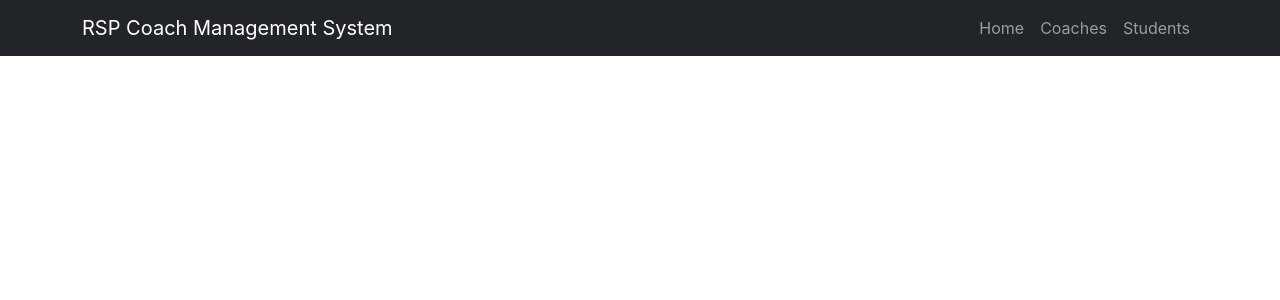
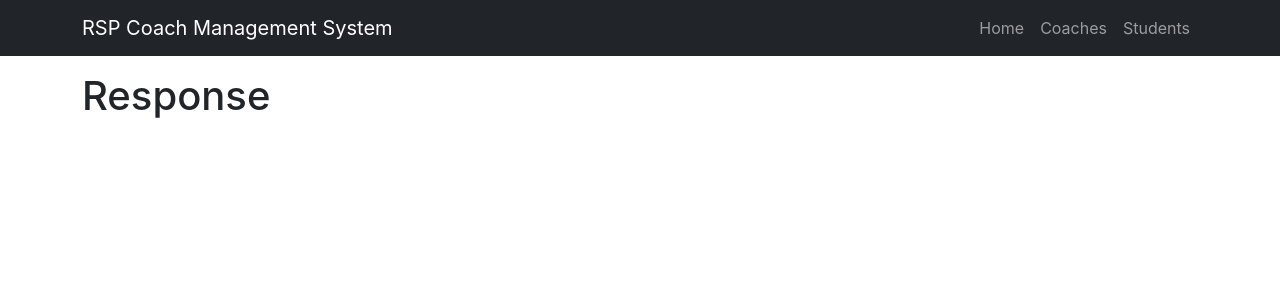
Before and after one commit to valerium-dev/ramshorncms-frontend, a React (Create React App) app: page /response/1 in a window 1280 px wide. Shown: the top 300 px of the page. Built offline with nearby package versions, Linux system fonts and the light colour scheme.

Commit message:
Added stub for Response component

```diff
--- a/src/App.js
+++ b/src/App.js
@@ -1,6 +1,6 @@
 import React from 'react';
 import { BrowserRouter as Router, Route, Switch } from "react-router-dom";
-import { Navigation, Home, Coaches, Students, Coach, Student, NewCoach, NewStudent } from "./components";
+import { Navigation, Home, Coaches, Students, Coach, Student, Response, NewCoach, NewStudent } from "./components";
 
 function App() {
   return (
@@ -13,6 +13,7 @@ function App() {
           <Route path="/students" exact component={() => <Students/>}/>
           <Route path="/coaches/:id" component={Coach}/>
           <Route path="/students/:id" component={Student}/>
+          <Route path="/response/:id" component={Response}/>
           <Route path="/newCoach" exact component={() => <NewCoach/>}/>
           <Route path="/newStudent" exact component={() => <NewStudent/>}/>
         </Switch>
--- a/src/components/Home.jsx
+++ b/src/components/Home.jsx
@@ -1,6 +1,8 @@
 import React from 'react';
 
 function Home() {
+    // TODO: Excel import
+
     return (
         <div className="home">
             <div class="container">
--- /dev/null
+++ b/src/components/Response.jsx
@@ -0,0 +1,14 @@
+import React from 'react';
+
+function Response (props) {
+
+    // TODO: Fetch data for component from Qualtrics API
+
+    return (
+        <div class="container mt-3">
+            <h1>Response</h1>
+        </div>
+    );
+}
+
+export default Response;
--- a/src/components/ResponseIdCell.jsx
+++ b/src/components/ResponseIdCell.jsx
@@ -1,4 +1,5 @@
 import React, { useState, useEffect } from 'react';
+import { Link } from 'react-router-dom';
 
 function ResponseIdCell({ value }){
 
@@ -14,10 +15,10 @@ function ResponseIdCell({ value }){
     }, [value]);
 
     return (
-        <a class="align-items-center text-decoration-none p-2" href={responseData.response_url} rel="noreferrer">
-            {/*TODO: Call Qualtrics API for a fresh response_url*/}
+        <Link class="align-items-center text-decoration-none p-2" to={`/response/${responseData.response_id}`}>
             {responseData.response_id}
-        </a>
-    );}
+        </Link>
+    );
+}
 
 export default ResponseIdCell;
--- a/src/components/index.js
+++ b/src/components/index.js
@@ -4,5 +4,6 @@ export { default as Coaches } from "./Coaches";
 export { default as Students } from "./Students";
 export { default as Coach } from "./Coach";
 export { default as Student } from "./Student";
+export { default as Response } from "./Response";
 export { default as NewCoach } from "./NewCoach";
 export { default as NewStudent } from "./NewStudent";
```
